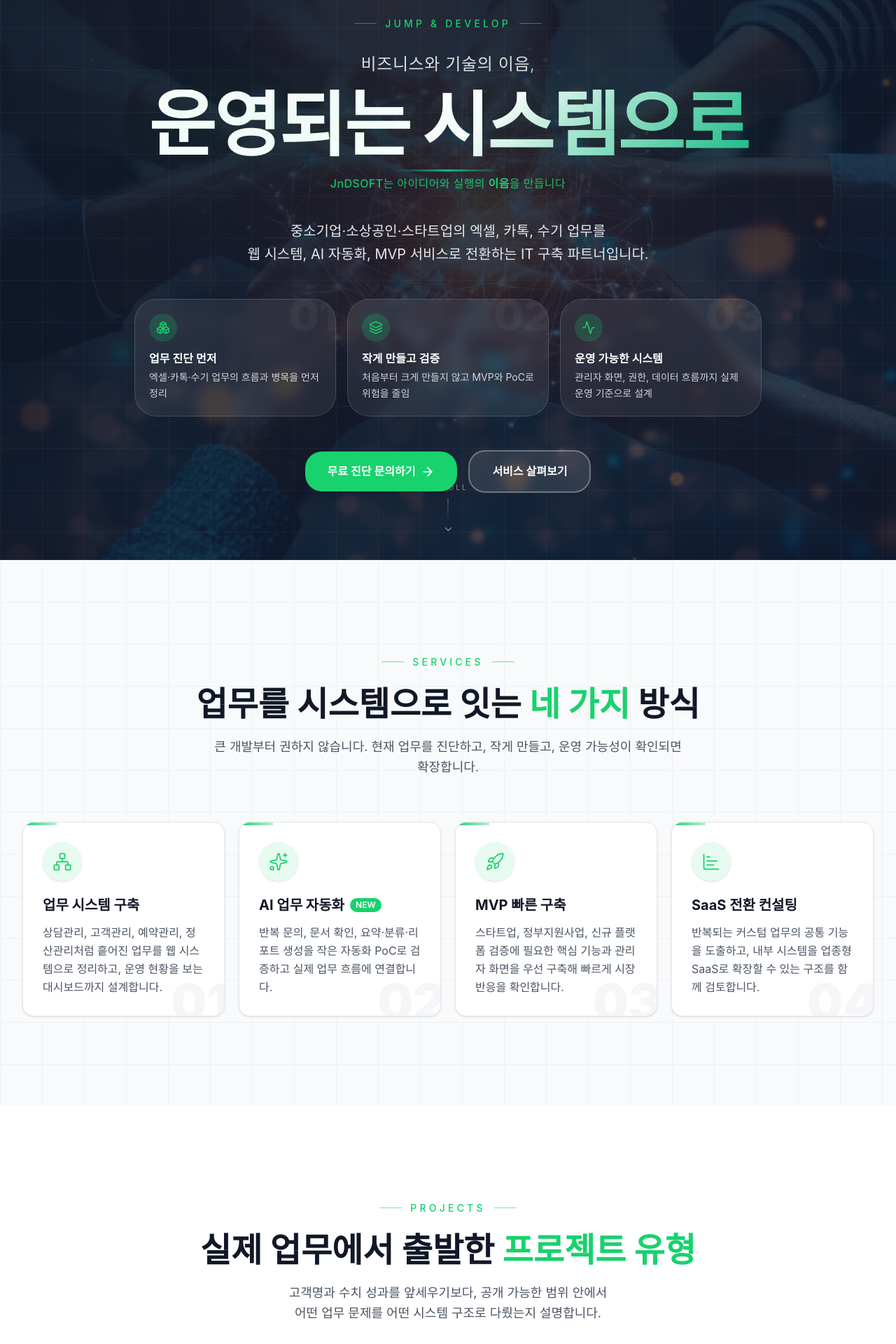
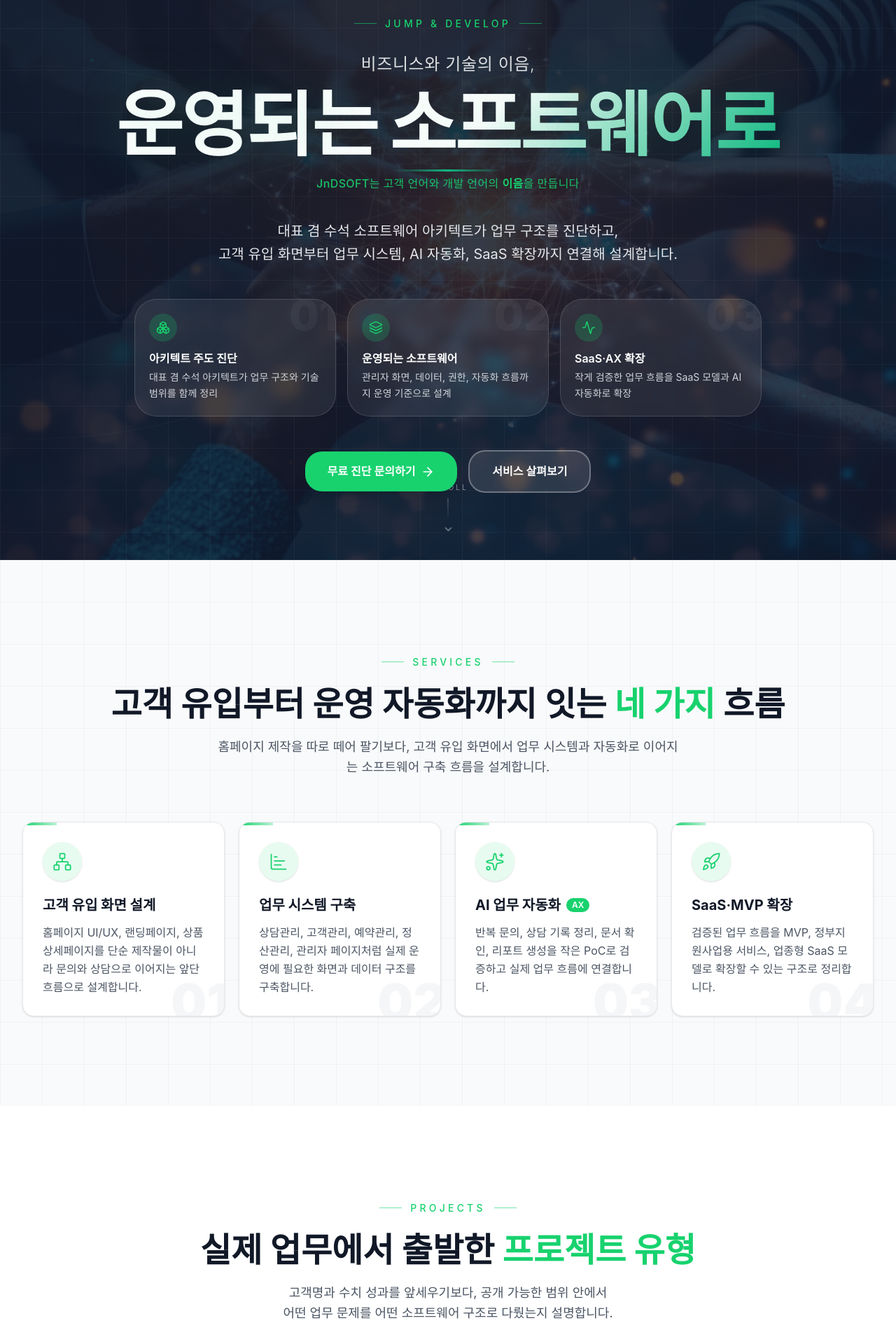
Before and after one commit to jnd-junho/jndsoft-homepage, a Vue app: page / in a window 1280 px wide. Shown: the part 80-2000 px from the top of the page at 70% size. Built offline with nearby package versions, Linux system fonts and the light colour scheme; a web font is replaced by a local one.

Commit message:
refactor: 홈페이지 포지셔닝 개선

```diff
--- a/src/components/layout/AppFooter.vue
+++ b/src/components/layout/AppFooter.vue
@@ -14,7 +14,7 @@ const currentYear = new Date().getFullYear()
           <h3 class="text-xl font-bold mb-4">제이앤디소프트</h3>
           <p class="text-gray-400 text-sm mb-4">
             비즈니스와 기술의 이음.<br />
-            검증된 공통 기반 위에 빠르게.
+            운영되는 소프트웨어 구조로.
           </p>
         </div>
 
--- a/src/components/sections/ContactSection.vue
+++ b/src/components/sections/ContactSection.vue
@@ -9,11 +9,11 @@ import SectionHeader from './common/SectionHeader.vue'
   <BaseSection id="contact" variant="white">
     <SectionHeader
       eyebrow="Contact"
-      description="엑셀, 카톡, 수기 업무가 어디서 막히는지부터 확인하고 MVP·자동화·시스템 구축 방향을 함께 정리합니다."
+      description="고객 유입 화면, 업무 시스템, AI 자동화, SaaS 확장 중 어디서부터 시작할지 업무 구조를 먼저 확인합니다."
       class="mb-16"
     >
       <template #title>
-        시스템화가 필요한 업무를<br class="hidden sm:block" />
+        소프트웨어 구축이 필요한 업무를<br class="hidden sm:block" />
         먼저 <span class="text-primary">진단</span>해드립니다
       </template>
     </SectionHeader>
@@ -43,10 +43,10 @@ import SectionHeader from './common/SectionHeader.vue'
         <div class="lg:col-span-1 order-1 lg:order-2">
           <div class="h-full bg-gradient-to-br from-primary to-primary/80 rounded-2xl p-8 text-white flex flex-col">
             <h3 class="text-2xl font-bold mb-3 leading-tight">
-              무료 진단으로<br />시작하세요
+              구조 진단으로<br />시작하세요
             </h3>
             <p class="text-sm text-white/90 mb-6 leading-relaxed">
-              지금 겪는 업무 문제를 남겨주시면 영업일 기준 24시간 이내 적용 가능한 방향을 회신드립니다.
+              지금 겪는 업무 문제와 만들고 싶은 소프트웨어 방향을 남겨주시면 영업일 기준 24시간 이내 검토해드립니다.
             </p>
 
             <ul class="space-y-2 mb-8 text-sm text-white/90">
@@ -56,7 +56,7 @@ import SectionHeader from './common/SectionHeader.vue'
               </li>
               <li class="flex items-center gap-2">
                 <Mail :size="16" :stroke-width="2" />
-                <span>업무 시스템화 상담</span>
+                <span>SI·DX·AX 구축 상담</span>
               </li>
             </ul>
 
--- a/src/components/sections/FaqSection.vue
+++ b/src/components/sections/FaqSection.vue
@@ -4,8 +4,8 @@ import SectionHeader from './common/SectionHeader.vue'
 
 const faqs = [
   {
-    question: '엑셀로 관리하던 업무를 웹 시스템으로 바꿀 수 있나요?',
-    answer: '가능합니다. 상담관리, 고객관리, 예약관리, 정산관리처럼 반복되는 엑셀·카톡·수기 업무를 먼저 진단하고, 데이터 구조와 관리자 화면을 정리해 웹 시스템으로 전환합니다.'
+    question: '홈페이지나 랜딩페이지도 의뢰할 수 있나요?',
+    answer: '가능합니다. 다만 단순 제작물보다 고객 유입 화면으로 보고, 문의·상담·예약·고객관리 같은 운영 흐름과 연결 가능한 구조를 우선 검토합니다.'
   },
   {
     question: 'MVP는 어느 범위부터 시작하는 것이 좋나요?',
@@ -26,10 +26,10 @@ const faqs = [
   <BaseSection id="faq" variant="grid-gray" max-width="5xl" padding="compact">
     <SectionHeader
       eyebrow="FAQ"
-      description="엑셀 업무 시스템화, AI 자동화, MVP 구축을 고민할 때 자주 나오는 질문을 정리했습니다."
+      description="고객 유입 화면, 업무 시스템 구축, AI 자동화, SaaS·MVP 확장을 고민할 때 자주 나오는 질문을 정리했습니다."
     >
       <template #title>
-        자주 묻는 <span class="text-primary">업무 시스템화</span> 질문
+        자주 묻는 <span class="text-primary">소프트웨어 구축</span> 질문
       </template>
     </SectionHeader>
 
--- a/src/components/sections/FoundationSection.vue
+++ b/src/components/sections/FoundationSection.vue
@@ -91,11 +91,11 @@ const techStack: TechCategory[] = [
   <BaseSection id="foundation" variant="white">
     <SectionHeader
       eyebrow="Foundation"
-      description="매번 처음부터 만들지 않기 위해 표준 자산, 도메인 학습 방식, 안정적인 기술 스택을 준비해둡니다."
+      description="단순 화면 제작이 아니라 운영되는 소프트웨어를 만들기 위해 표준 자산, 도메인 학습 방식, 안정적인 기술 스택을 준비해둡니다."
     >
       <template #title>
-        빠른 구축을 가능하게 하는<br class="sm:hidden" />
-        <span class="text-primary">운영 기반</span>
+        SI·DX·AX 구축을 가능하게 하는<br class="sm:hidden" />
+        <span class="text-primary">소프트웨어 기반</span>
       </template>
     </SectionHeader>
 
@@ -122,11 +122,11 @@ const techStack: TechCategory[] = [
               </div>
               <div>
                 <p class="text-[10px] font-mono text-primary uppercase tracking-widest mb-0.5">Pillar 01</p>
-                <h3 class="text-xl font-bold text-gray-900">재사용 기반</h3>
+                <h3 class="text-xl font-bold text-gray-900">표준 소프트웨어 기반</h3>
               </div>
             </div>
             <p class="text-sm text-gray-600 mb-5 leading-relaxed">
-              로그인, 메뉴, 관리자 API처럼 반복되는 기반을 표준화해 핵심 업무 구현에 더 집중합니다.
+              로그인, 메뉴, 관리자 API처럼 반복되는 기반을 표준화해 고객사의 핵심 업무와 자동화 구현에 더 집중합니다.
             </p>
 
             <!-- 대표 자산 2건 -->
@@ -178,11 +178,11 @@ const techStack: TechCategory[] = [
               </div>
               <div>
                 <p class="text-[10px] font-mono text-primary uppercase tracking-widest mb-0.5">Pillar 02</p>
-                <h3 class="text-xl font-bold text-gray-900">도메인 학습</h3>
+                <h3 class="text-xl font-bold text-gray-900">업무 구조화</h3>
               </div>
             </div>
             <p class="text-sm text-gray-600 mb-5 leading-relaxed">
-              기존 경험을 바탕으로 새 업무의 용어, 데이터, 승인 흐름을 빠르게 구조화합니다.
+              대기업·기업 시스템 경험을 중소기업 현실에 맞춰 필요한 만큼만 적용하고, 용어·데이터·승인 흐름을 빠르게 구조화합니다.
             </p>
             <ul class="space-y-2.5">
               <li
@@ -217,11 +217,11 @@ const techStack: TechCategory[] = [
               </div>
               <div>
                 <p class="text-[10px] font-mono text-primary uppercase tracking-widest mb-0.5">Pillar 03</p>
-                <h3 class="text-xl font-bold text-gray-900">안정적 스택</h3>
+                <h3 class="text-xl font-bold text-gray-900">확장 가능한 스택</h3>
               </div>
             </div>
             <p class="text-sm text-gray-600 mb-5 leading-relaxed">
-              운영 지속성을 기준으로 검증된 기술을 사용합니다. 새 기술은 필요성과 유지보수성을 먼저 검토합니다.
+              운영 지속성을 기준으로 검증된 기술을 사용합니다. 디자인 파트너와 협업하더라도 화면 품질과 개발 유지보수성을 함께 검토합니다.
             </p>
             <div class="space-y-4">
               <div v-for="cat in techStack" :key="cat.id">
--- a/src/components/sections/HeroSection.vue
+++ b/src/components/sections/HeroSection.vue
@@ -28,20 +28,20 @@ const proofs = [
   {
     id: 'diagnosis',
     icon: Boxes,
-    title: '업무 진단 먼저',
-    description: '엑셀·카톡·수기 업무의 흐름과 병목을 먼저 정리'
+    title: '아키텍트 주도 진단',
+    description: '대표 겸 수석 아키텍트가 업무 구조와 기술 범위를 함께 정리'
   },
   {
-    id: 'mvp',
+    id: 'software',
     icon: Layers,
-    title: '작게 만들고 검증',
-    description: '처음부터 크게 만들지 않고 MVP와 PoC로 위험을 줄임'
+    title: '운영되는 소프트웨어',
+    description: '관리자 화면, 데이터, 권한, 자동화 흐름까지 운영 기준으로 설계'
   },
   {
-    id: 'operation',
+    id: 'growth',
     icon: Activity,
-    title: '운영 가능한 시스템',
-    description: '관리자 화면, 권한, 데이터 흐름까지 실제 운영 기준으로 설계'
+    title: 'SaaS·AX 확장',
+    description: '작게 검증한 업무 흐름을 SaaS 모델과 AI 자동화로 확장'
   }
 ]
 </script>
@@ -133,7 +133,7 @@ const proofs = [
           비즈니스와 기술의 이음,
         </span>
         <span class="hero-brand block font-black leading-[0.95]">
-          운영되는 시스템으로
+          운영되는 소프트웨어로
         </span>
       </h1>
 
@@ -144,7 +144,7 @@ const proofs = [
         :initial="{ opacity: 0, y: 20 }"
         :enter="{ opacity: 1, y: 0, transition: { duration: 700, delay: 320 } }"
       >
-        JnDSOFT는 아이디어와 실행의 <span class="font-semibold text-primary">이음</span>을 만듭니다
+        JnDSOFT는 고객 언어와 개발 언어의 <span class="font-semibold text-primary">이음</span>을 만듭니다
       </p>
 
       <!-- Subheadline -->
@@ -154,8 +154,8 @@ const proofs = [
         :initial="{ opacity: 0, y: 20 }"
         :enter="{ opacity: 1, y: 0, transition: { duration: 700, delay: 400 } }"
       >
-        중소기업·소상공인·스타트업의 엑셀, 카톡, 수기 업무를<br class="hidden sm:block" />
-        웹 시스템, AI 자동화, MVP 서비스로 전환하는 IT 구축 파트너입니다.
+        대표 겸 수석 소프트웨어 아키텍트가 업무 구조를 진단하고,<br class="hidden sm:block" />
+        고객 유입 화면부터 업무 시스템, AI 자동화, SaaS 확장까지 연결해 설계합니다.
       </p>
 
       <!-- Proof Cards (3 evidences) -->
--- a/src/components/sections/ProjectsSection.vue
+++ b/src/components/sections/ProjectsSection.vue
@@ -41,10 +41,10 @@ const industries: IndustryItem[] = [
   {
     id: 'ecommerce',
     icon: ShoppingBag,
-    domain: '이커머스 운영 시스템',
+    domain: '고객 유입·운영 시스템',
     segment: '익명 사례 · B2C',
-    context: '상품, 기획전, 커뮤니티, 운영 데이터를 관리자가 반복적으로 다루는 서비스 운영 유형입니다.',
-    insight: '운영 화면이 불편하면 작은 변경도 병목이 됩니다. 관리자 업무 흐름과 운영 현황 대시보드를 함께 설계해야 합니다.'
+    context: '상품 상세, 기획전, 커뮤니티, 문의 흐름과 운영 데이터를 관리자가 반복적으로 다루는 서비스 운영 유형입니다.',
+    insight: '고객 유입 화면과 운영 관리가 분리되면 작은 변경도 병목이 됩니다. 전환 화면과 관리자 업무 흐름을 함께 설계해야 합니다.'
   }
 ]
 </script>
@@ -57,7 +57,7 @@ const industries: IndustryItem[] = [
       </template>
       <p class="text-base md:text-lg text-gray-600 max-w-2xl mx-auto leading-relaxed">
         고객명과 수치 성과를 앞세우기보다, 공개 가능한 범위 안에서<br class="hidden sm:block" />
-        어떤 업무 문제를 어떤 시스템 구조로 다뤘는지 설명합니다.
+        어떤 업무 문제를 어떤 소프트웨어 구조로 다뤘는지 설명합니다.
       </p>
     </SectionHeader>
 
@@ -121,7 +121,7 @@ const industries: IndustryItem[] = [
       <p class="text-sm md:text-base text-gray-600 leading-relaxed mb-5">
         포트폴리오보다 중요한 것은 현재 업무의 병목을 정확히 파악하는 일입니다.
         <span class="font-semibold text-gray-900">초기 진단</span>에서
-        업무 흐름, 데이터 출처, 관리자 역할, 확장 가능성을 함께 확인합니다.
+        고객 유입 흐름, 데이터 출처, 관리자 역할, 자동화·SaaS 확장 가능성을 함께 확인합니다.
       </p>
       <RouterLink
         to="/contact"
--- a/src/components/sections/ServicesSection.vue
+++ b/src/components/sections/ServicesSection.vue
@@ -6,30 +6,30 @@ import SectionHeader from './common/SectionHeader.vue'
 
 const services: ServiceCard[] = [
   {
+    id: 'acquisition',
+    title: '고객 유입 화면 설계',
+    icon: 'Network',
+    description: '홈페이지 UI/UX, 랜딩페이지, 상품 상세페이지를 단순 제작물이 아니라 문의와 상담으로 이어지는 앞단 흐름으로 설계합니다.'
+  },
+  {
     id: 'business-system',
     title: '업무 시스템 구축',
-    icon: 'Network',
-    description: '상담관리, 고객관리, 예약관리, 정산관리처럼 흩어진 업무를 웹 시스템으로 정리하고, 운영 현황을 보는 대시보드까지 설계합니다.'
+    icon: 'ChartBar',
+    description: '상담관리, 고객관리, 예약관리, 정산관리, 관리자 페이지처럼 실제 운영에 필요한 화면과 데이터 구조를 구축합니다.'
   },
   {
     id: 'automation',
     title: 'AI 업무 자동화',
     icon: 'Sparkles',
-    description: '반복 문의, 문서 확인, 요약·분류·리포트 생성을 작은 자동화 PoC로 검증하고 실제 업무 흐름에 연결합니다.',
-    badge: 'NEW',
+    description: '반복 문의, 상담 기록 정리, 문서 확인, 리포트 생성을 작은 PoC로 검증하고 실제 업무 흐름에 연결합니다.',
+    badge: 'AX',
     link: '/automation'
   },
   {
-    id: 'mvp',
-    title: 'MVP 빠른 구축',
+    id: 'saas-mvp',
+    title: 'SaaS·MVP 확장',
     icon: 'Rocket',
-    description: '스타트업, 정부지원사업, 신규 플랫폼 검증에 필요한 핵심 기능과 관리자 화면을 우선 구축해 빠르게 시장 반응을 확인합니다.'
-  },
-  {
-    id: 'saas-transition',
-    title: 'SaaS 전환 컨설팅',
-    icon: 'ChartBar',
-    description: '반복되는 커스텀 업무의 공통 기능을 도출하고, 내부 시스템을 업종형 SaaS로 확장할 수 있는 구조를 함께 검토합니다.'
+    description: '검증된 업무 흐름을 MVP, 정부지원사업용 서비스, 업종형 SaaS 모델로 확장할 수 있는 구조로 정리합니다.'
   },
 ]
 
@@ -43,10 +43,10 @@ const getIconComponent = (iconName: string) => {
   <BaseSection id="services" variant="grid-gray">
     <SectionHeader
       eyebrow="Services"
-      description="큰 개발부터 권하지 않습니다. 현재 업무를 진단하고, 작게 만들고, 운영 가능성이 확인되면 확장합니다."
+      description="홈페이지 제작을 따로 떼어 팔기보다, 고객 유입 화면에서 업무 시스템과 자동화로 이어지는 소프트웨어 구축 흐름을 설계합니다."
     >
       <template #title>
-        업무를 시스템으로 잇는 <span class="text-primary">네 가지</span> 방식
+        고객 유입부터 운영 자동화까지 잇는 <span class="text-primary">네 가지</span> 흐름
       </template>
     </SectionHeader>
 
--- a/src/router/index.ts
+++ b/src/router/index.ts
@@ -8,11 +8,11 @@ const router = createRouter({
       name: 'home',
       component: () => import('../views/HomePage.vue'),
       meta: {
-        title: '제이앤디소프트 — 업무 시스템 구축, AI 자동화, MVP 빠른 구축',
-        description: '중소기업·소상공인·스타트업의 엑셀, 카톡, 수기 업무를 웹 시스템, AI 자동화, MVP 서비스로 전환합니다.',
-        keywords: '업무 시스템 구축, AI 업무 자동화, MVP 빠른 구축, SaaS 전환, 엑셀 업무 시스템화, 카톡 업무 자동화, 관리자 페이지, 제이앤디소프트',
-        ogTitle: '제이앤디소프트 — 업무 시스템 구축, AI 자동화, MVP 빠른 구축',
-        ogDescription: '엑셀, 카톡, 수기 업무를 웹 시스템, AI 자동화, MVP 서비스로 전환하는 IT 구축 파트너입니다.',
+        title: '제이앤디소프트 — SI·DX·AX 소프트웨어 구축 파트너',
+        description: '고객 유입 화면부터 업무 시스템, AI 자동화, SaaS 확장까지 대표 겸 수석 소프트웨어 아키텍트가 연결해 설계합니다.',
+        keywords: 'SI 구축, DX 구축, AX 구축, 업무 시스템 구축, AI 업무 자동화, SaaS 전환, MVP 구축, 관리자 페이지, 제이앤디소프트',
+        ogTitle: '제이앤디소프트 — SI·DX·AX 소프트웨어 구축 파트너',
+        ogDescription: '고객 유입부터 운영 시스템, AI 자동화, SaaS 확장까지 연결하는 소프트웨어 구축 파트너입니다.',
         ogUrl: 'https://www.jndsoft.co.kr/'
       }
     },
@@ -35,10 +35,10 @@ const router = createRouter({
       component: () => import('../views/AboutPage.vue'),
       meta: {
         title: '회사 소개 | 제이앤디소프트',
-        description: '고객의 업무 언어를 개발 가능한 요구사항으로 번역하고, 진단부터 MVP와 운영 확장까지 함께 설계하는 IT 구축 파트너입니다.',
-        keywords: '회사소개, 업무 시스템 구축, MVP 구축, AI 자동화, 조직문화, 제이앤디소프트',
+        description: '대표 겸 수석 소프트웨어 아키텍트가 고객의 업무 언어를 개발 가능한 소프트웨어 구조로 번역하고, SI·DX·AX와 SaaS 확장까지 설계합니다.',
+        keywords: '회사소개, 소프트웨어 아키텍트, SI 구축, DX 구축, AX 구축, SaaS 전환, 제이앤디소프트',
         ogTitle: '회사 소개 | 제이앤디소프트',
-        ogDescription: '업무 문제를 기술 결과물로 옮기는 방식과 제이앤디소프트의 일하는 원칙을 소개합니다.',
+        ogDescription: '업무 문제를 운영되는 소프트웨어 구조로 옮기는 방식과 제이앤디소프트의 일하는 원칙을 소개합니다.',
         ogUrl: 'https://www.jndsoft.co.kr/about'
       }
     },
@@ -61,10 +61,10 @@ const router = createRouter({
       component: () => import('../views/ContactView.vue'),
       meta: {
         title: '무료 진단 문의 | 제이앤디소프트',
-        description: '업무 시스템 구축, AI 자동화, MVP 빠른 구축, SaaS 전환 상담을 남겨주세요. 영업일 기준 24시간 이내 회신드립니다.',
-        keywords: '무료 진단 문의, 업무 시스템 상담, AI 자동화 상담, MVP 구축 상담, SaaS 전환 상담, 제이앤디소프트',
+        description: '업무 시스템 구축, AI 자동화, SaaS·MVP 확장, 고객 유입 화면 설계 상담을 남겨주세요. 영업일 기준 24시간 이내 회신드립니다.',
+        keywords: '무료 진단 문의, SI 상담, DX 상담, AX 상담, 업무 시스템 상담, AI 자동화 상담, SaaS 전환 상담, 제이앤디소프트',
         ogTitle: '무료 진단 문의 | 제이앤디소프트',
-        ogDescription: '현재 업무 문제를 남겨주시면 시스템화, 자동화, MVP 구축 방향을 검토해드립니다.',
+        ogDescription: '현재 업무 문제를 남겨주시면 SI·DX·AX, SaaS·MVP 확장 방향을 검토해드립니다.',
         ogUrl: 'https://www.jndsoft.co.kr/contact'
       }
     },
--- a/src/views/ContactView.vue
+++ b/src/views/ContactView.vue
@@ -51,9 +51,9 @@ let retryTimerId: number | undefined
 
 const projectTypeOptions: { value: ProjectType; label: string }[] = [
   { value: 'si', label: '업무 시스템 구축' },
-  { value: 'mvp', label: 'MVP 빠른 구축' },
+  { value: 'mvp', label: 'SaaS·MVP 확장' },
   { value: 'webapp', label: 'AI 업무 자동화' },
-  { value: 'homepage', label: 'SaaS 전환 상담' },
+  { value: 'homepage', label: '고객 유입 화면 설계' },
   { value: 'simple', label: '기존 시스템 개선' },
   { value: 'other', label: '기타' },
 ]
@@ -186,7 +186,7 @@ async function handleSubmit() {
           무료 진단 문의
         </h1>
         <p class="text-lg text-gray-600">
-          엑셀·카톡·수기 업무, 반복 문의, MVP 아이디어를 남겨주시면 시스템화 방향을 검토해드립니다.
+          업무 시스템, AI 자동화, SaaS·MVP 확장, 고객 유입 화면 설계 중 필요한 소프트웨어 구축 방향을 검토해드립니다.
         </p>
       </div>
 
@@ -233,9 +233,9 @@ async function handleSubmit() {
           <div class="bg-white rounded-2xl p-6 shadow-sm">
             <p class="text-sm font-semibold text-gray-900 mb-3">이렇게 적어주시면 좋습니다</p>
             <ul class="space-y-2 text-sm text-gray-600 leading-relaxed">
-              <li>현재 어떤 업무를 엑셀, 카톡, 수기로 처리하는지</li>
-              <li>반복해서 생기는 오류나 지연이 무엇인지</li>
-              <li>MVP, 자동화, 관리자 시스템 중 어느 방향을 고민 중인지</li>
+              <li>현재 어떤 업무나 고객 유입 흐름이 막혀 있는지</li>
+              <li>관리자, 상담관리, 예약관리, 자동화 중 필요한 범위가 무엇인지</li>
+              <li>SaaS·MVP 확장까지 염두에 두고 있는지</li>
             </ul>
           </div>
         </aside>
@@ -389,7 +389,7 @@ async function handleSubmit() {
                 id="requirement_body"
                 v-model="form.requirementBody"
                 rows="10"
-                placeholder="현재 엑셀·카톡·수기로 처리하는 업무, 반복되는 문제, 기대하는 결과 등을 자유롭게 작성해주세요."
+                placeholder="현재 고객 유입 흐름, 운영 업무, 반복되는 문제, 만들고 싶은 시스템이나 자동화 방향을 자유롭게 작성해주세요."
                 :maxlength="FIELD_LIMITS.requirementBody"
                 class="w-full px-4 py-2.5 rounded-lg border border-gray-300 focus:border-primary focus:ring-2 focus:ring-primary/20 focus:outline-none transition resize-y"
                 :class="{ 'border-red-400': errors.requirement_body }"
```
Also changed, not shown: src/components/sections/EngineeringPipelineSection.vue (+21 -21 lines), src/views/AboutPage.vue (+12 -12 lines), 2 other files (tests, documents, lock files or other folders).
